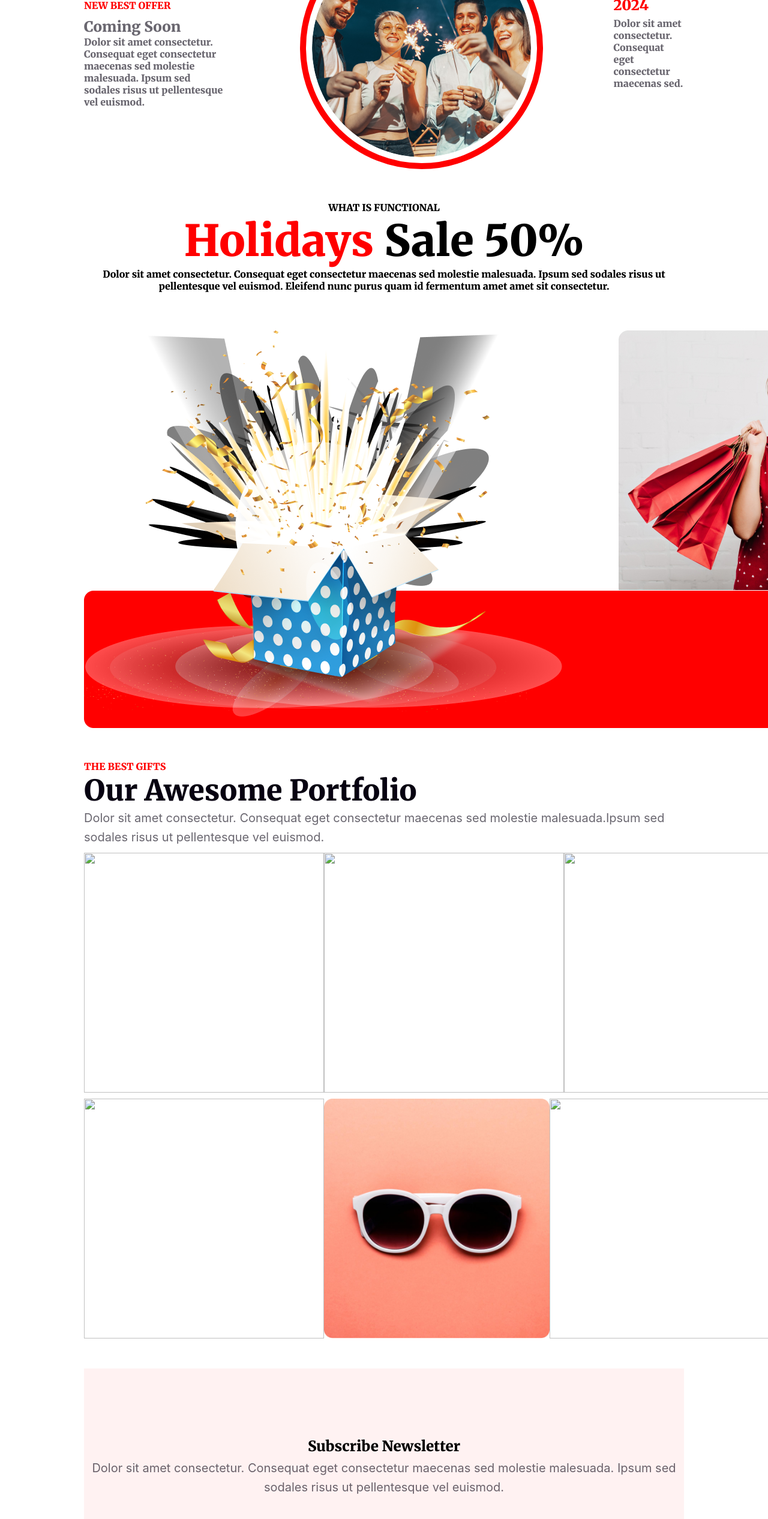
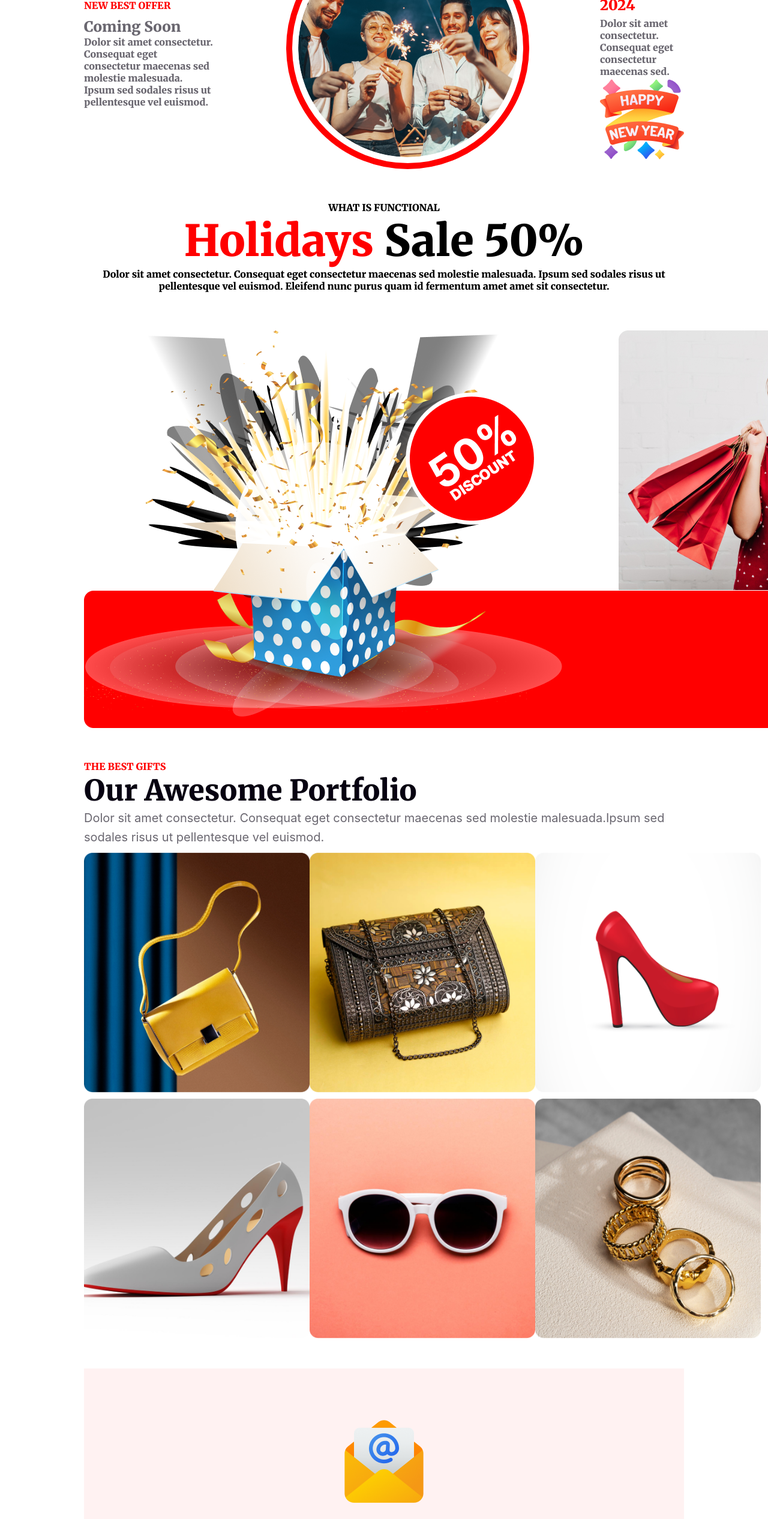
Before and after one commit to mkiuzzl01/Assignment-1, a plain HTML site: page index.html in a window 1280 px wide. Shown: the part 3220-5753 px from the top of the page at 60% size. Drawn offline with Linux system fonts and the light colour scheme; the site is published under a folder, as on GitHub Pages, so addresses that start at the root find nothing.

Commit message:
images issu solve

```diff
--- a/index.html
+++ b/index.html
@@ -85,7 +85,7 @@
               Dolor sit amet consectetur. Consequat eget consectetur maecenas
               sed.
             </p>
-            <img src="/images/Group 96.png" alt="" class="info-card-img" />
+            <img src="images/Group 96.png" alt="" class="info-card-img" />
           </div>
         </div>
       </section>
@@ -112,7 +112,7 @@
             </div>
             <div class="function-2">
               <img src="images/Rectangle 1.png" alt="" class="function-img-2" />
-              <img src="/images/Group 44.png" alt="" class="discount-img" />
+              <img src="images/Group 44.png" alt="" class="discount-img" />
             </div>
           </div>
           <div class="function-footer">
@@ -133,21 +133,21 @@
             </div>
             <div class="protfolio-images">
                 <div class="images-part">
-                    <img src="/images/Rectangle 3.png" alt="" class="img-part-items">
-                    <img src="/images/Rectangle 4.png" alt="" class="img-part-items">
-                    <img src="/images/Rectangle 5.png" alt="" class="img-part-items">
+                    <img src="images/Rectangle 3.png" alt="" class="img-part-items">
+                    <img src="images/Rectangle 4.png" alt="" class="img-part-items">
+                    <img src="images/Rectangle 5.png" alt="" class="img-part-items">
                 </div>
                 <div class="images-part">
-                    <img src="/images/Rectangle 6.png" alt="" class="img-part-items">
-                    <img src="images/Rectangle 7.png" alt="" class="img-part-items">
-                    <img src="/images/Rectangle 8.png" alt="" class="img-part-items">
+                    <img src="images/Rectangle 6.png" alt=""class="img-part-items">
+                    <img src="images/Rectangle 7.png" alt=""class="img-part-items">
+                    <img src="images/Rectangle 8.png" alt=""class="img-part-items">
                 </div>
             </div>
         </div>
       </section>
       <section>
         <div class="banner-3">
-            <div class="icone"><img src="/images/Group 61.png" alt=""></div>
+            <div class="icone"><img src="images/Group 61.png" alt=""></div>
                 <h1 class="title">Subscribe Newsletter</h1>
                 <p class="description">Dolor sit amet consectetur. Consequat eget consectetur maecenas sed molestie malesuada. Ipsum sed sodales risus ut pellentesque vel euismod. </p>
                 <div class="input-field">
@@ -172,10 +172,10 @@
             </div>
         </div>
         <div class="social-icone">
-            <img src="/images/Facebook.png" alt="" class="icone">
-            <img src="/images/Instagram.png" alt="" class="icone">
-            <img src="/images/Twitter.png" alt="" class="icone">
-            <img src="/images/Linkedin.png" alt="" class="icone">
+            <img src="images/Facebook.png" alt="" class="icone">
+            <img src="images/Instagram.png" alt="" class="icone">
+            <img src="images/Twitter.png" alt="" class="icone">
+            <img src="images/Linkedin.png" alt="" class="icone">
         </div>
         <div class="infoDescription-2">
             <p class="reserv">2017, All Rights Reserved.</p>
```
